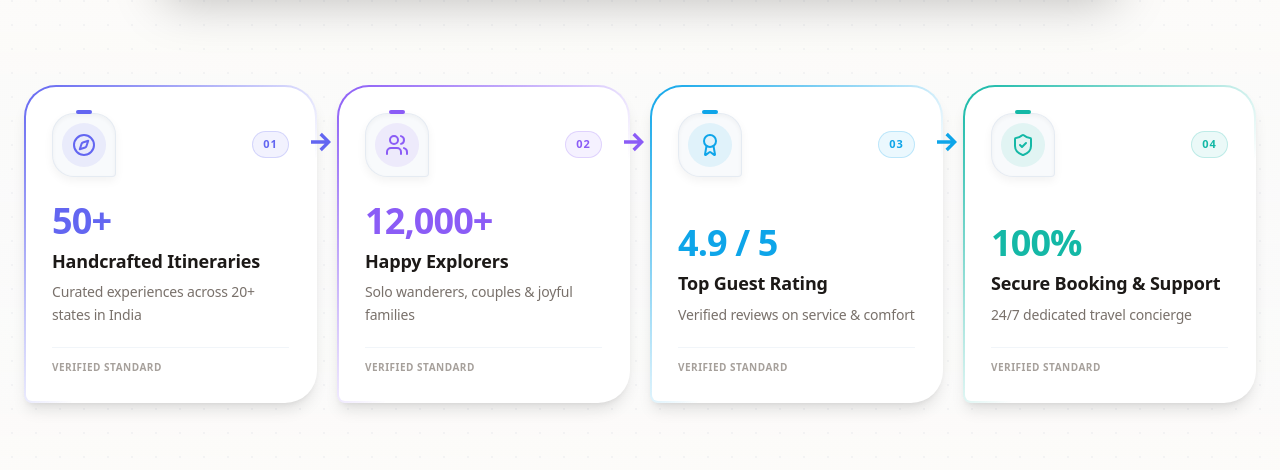
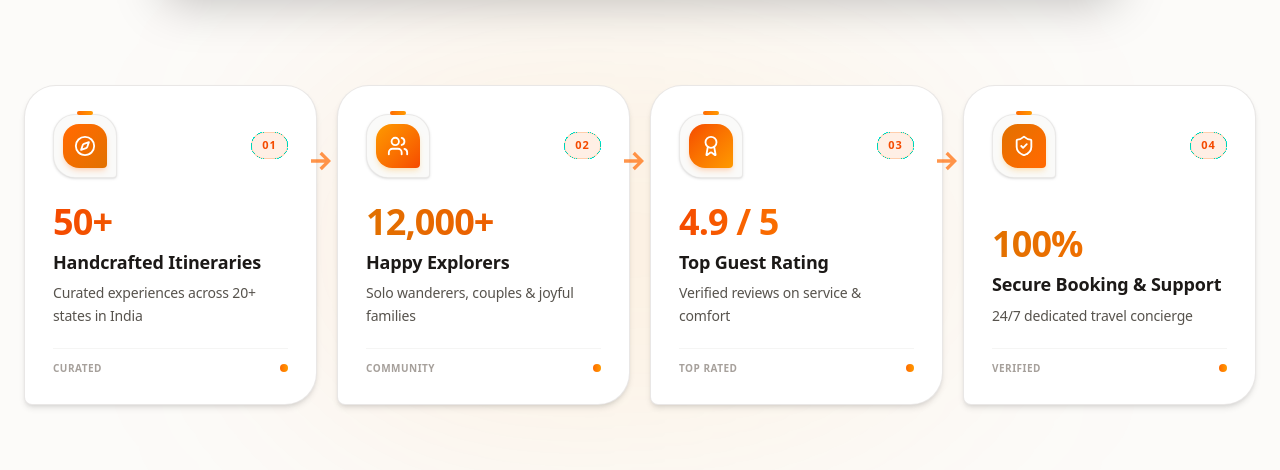
Before and after one commit to aditi334kushwah/travellingwebsite, a Next.js app in the folder frontend/: page / in a window 1280 px wide. Shown: the part 862-1332 px from the top of the page. Built offline with nearby package versions, Linux system fonts and the light colour scheme; no server answers.

Commit message:
style(stats): align infographic cards theme strictly with TripNova warm orange/amber brand palette

```diff
--- a/frontend/src/components/home/TrustStatsSection.tsx
+++ b/frontend/src/components/home/TrustStatsSection.tsx
@@ -9,49 +9,57 @@ const STATS = [
     number: "50+",
     label: "Handcrafted Itineraries",
     desc: "Curated experiences across 20+ states in India",
-    color: "#6366f1", // Indigo
-    dotBorder: "border-[#6366f1]",
-    accentBg: "bg-[#6366f1]/10 text-[#6366f1]",
-    arrowColor: "text-[#6366f1]",
+    gradient: "from-orange-500 to-amber-500",
+    textGradient: "from-orange-600 to-amber-600 dark:from-orange-400 dark:to-amber-400",
+    borderHover: "hover:border-orange-500/50",
+    iconBg: "bg-gradient-to-br from-orange-500 to-amber-600 text-white",
+    shadow: "shadow-orange-500/20",
+    tag: "CURATED",
   },
   {
     icon: Users,
     number: "12,000+",
     label: "Happy Explorers",
     desc: "Solo wanderers, couples & joyful families",
-    color: "#8b5cf6", // Purple
-    dotBorder: "border-[#8b5cf6]",
-    accentBg: "bg-[#8b5cf6]/10 text-[#8b5cf6]",
-    arrowColor: "text-[#8b5cf6]",
+    gradient: "from-amber-500 to-orange-600",
+    textGradient: "from-amber-600 to-orange-600 dark:from-amber-400 dark:to-orange-400",
+    borderHover: "hover:border-amber-500/50",
+    iconBg: "bg-gradient-to-br from-amber-500 to-orange-600 text-white",
+    shadow: "shadow-amber-500/20",
+    tag: "COMMUNITY",
   },
   {
     icon: Award,
     number: "4.9 / 5",
     label: "Top Guest Rating",
     desc: "Verified reviews on service & comfort",
-    color: "#0ea5e9", // Sky Blue
-    dotBorder: "border-[#0ea5e9]",
-    accentBg: "bg-[#0ea5e9]/10 text-[#0ea5e9]",
-    arrowColor: "text-[#0ea5e9]",
+    gradient: "from-orange-600 to-amber-500",
+    textGradient: "from-orange-600 to-amber-500 dark:from-orange-400 dark:to-amber-400",
+    borderHover: "hover:border-orange-500/50",
+    iconBg: "bg-gradient-to-br from-orange-600 to-amber-500 text-white",
+    shadow: "shadow-orange-500/20",
+    tag: "TOP RATED",
   },
   {
     icon: ShieldCheck,
     number: "100%",
     label: "Secure Booking & Support",
     desc: "24/7 dedicated travel concierge",
-    color: "#14b8a6", // Teal
-    dotBorder: "border-[#14b8a6]",
-    accentBg: "bg-[#14b8a6]/10 text-[#14b8a6]",
-    arrowColor: "text-[#14b8a6]",
+    gradient: "from-amber-600 to-orange-500",
+    textGradient: "from-amber-600 to-orange-500 dark:from-amber-400 dark:to-orange-400",
+    borderHover: "hover:border-amber-500/50",
+    iconBg: "bg-gradient-to-br from-amber-600 to-orange-500 text-white",
+    shadow: "shadow-amber-500/20",
+    tag: "VERIFIED",
   },
 ];
 
 export default function TrustStatsSection() {
   return (
-    <section className="relative py-16 sm:py-24 bg-gradient-to-b from-[#fcfbf9] via-slate-50/50 to-[#fcfbf9] dark:from-[#09090b] dark:via-stone-900/40 dark:to-[#09090b] border-y border-stone-200/70 dark:border-stone-800/80 overflow-hidden">
+    <section className="relative py-16 sm:py-24 bg-[#fcfbf9] dark:bg-[#09090b] border-y border-stone-200/70 dark:border-stone-800/80 overflow-hidden">
 
-      {/* Background Soft Ambient Light */}
-      <div className="absolute inset-0 bg-[radial-gradient(#e5e7eb_1px,transparent_1px)] dark:bg-[radial-gradient(#27272a_1px,transparent_1px)] [background-size:24px_24px] pointer-events-none opacity-40" />
+      {/* Subtle Warm Amber Glow Backdrop */}
+      <div className="absolute top-1/2 left-1/2 -translate-x-1/2 -translate-y-1/2 w-[700px] h-[350px] bg-gradient-to-r from-orange-500/10 via-amber-500/10 to-orange-500/5 rounded-full blur-[120px] pointer-events-none" />
 
       <div className="relative z-10 max-w-7xl mx-auto px-4 sm:px-6">
 
@@ -62,82 +70,55 @@ export default function TrustStatsSection() {
             const isLast = i === STATS.length - 1;
 
             return (
-              <FadeUp key={i} delay={i * 0.12} className="relative flex flex-col h-full">
+              <FadeUp key={i} delay={i * 0.1} className="relative flex flex-col h-full">
 
-                {/* Connecting Process Arrow for Desktop */}
+                {/* Connecting Process Arrow for Desktop in Warm Brand Orange */}
                 {!isLast && (
-                  <div className="hidden lg:flex absolute -right-3.5 top-[18%] -translate-y-1/2 z-20 items-center justify-center">
+                  <div className="hidden lg:flex absolute -right-3.5 top-[24%] -translate-y-1/2 z-20 items-center justify-center">
                     <svg
                       width="20"
                       height="20"
                       viewBox="0 0 24 24"
                       fill="currentColor"
-                      className={`${stat.arrowColor} transition-transform group-hover:translate-x-0.5`}
+                      className="text-orange-500/70 transition-transform group-hover:translate-x-0.5"
                     >
                       <path d="M13.025 1l-2.847 2.828 6.176 6.172h-16.354v4h16.354l-6.176 6.172 2.847 2.828 10.975-11z" />
                     </svg>
                   </div>
                 )}
 
-                {/* Main Card with Custom Infographic Contour */}
+                {/* Main Card with Infographic Asymmetrical Leaf Contour */}
                 <div
-                  className="group relative flex flex-col justify-between h-full p-6 sm:p-7 bg-white dark:bg-stone-900 shadow-lg hover:shadow-2xl transition-all duration-300 hover:-translate-y-1.5"
+                  className={`group relative flex flex-col justify-between h-full p-6 sm:p-7 bg-white dark:bg-stone-900 border border-stone-200/90 dark:border-stone-800/90 ${stat.borderHover} shadow-md hover:shadow-2xl hover:shadow-orange-500/15 transition-all duration-300 hover:-translate-y-1.5`}
                   style={{
-                    borderRadius: "32px 32px 32px 8px", // Infographic leaf contour
+                    borderRadius: "32px 32px 32px 8px", // Asymmetrical leaf contour
                   }}
                 >
-                  {/* Decorative Outer Border / Outline Path */}
-                  <div
-                    className="absolute inset-0 pointer-events-none transition-colors duration-300"
-                    style={{
-                      borderRadius: "32px 32px 32px 8px",
-                      border: "2px solid transparent",
-                      backgroundImage: `linear-gradient(white, white), linear-gradient(135deg, ${stat.color} 0%, transparent 60%)`,
-                      backgroundOrigin: "border-box",
-                      backgroundClip: "padding-box, border-box",
-                    }}
-                  />
-
                   {/* Top Bar with Dotted Outline + Leaf Inner Cutout */}
                   <div className="relative z-10 flex items-center justify-between mb-6">
 
-                    {/* Inner Teardrop / Leaf Icon Container (Matching the Reference) */}
+                    {/* Inner Teardrop / Leaf Icon Container with Warm Brand Gradient */}
                     <div
-                      className="relative w-16 h-16 rounded-[22px_22px_4px_22px] bg-slate-50 dark:bg-stone-800 shadow-inner flex items-center justify-center border border-slate-200/80 dark:border-stone-700/80 group-hover:scale-108 transition-all duration-300"
-                      style={{
-                        boxShadow: "inset 0 2px 4px rgba(0,0,0,0.04), 0 4px 10px rgba(0,0,0,0.05)",
-                      }}
+                      className="relative w-16 h-16 rounded-[22px_22px_4px_22px] bg-stone-50 dark:bg-stone-800/90 shadow-sm flex items-center justify-center border border-stone-200/80 dark:border-stone-700/80 group-hover:scale-108 transition-all duration-300"
                     >
-                      {/* Floating Indicator Notch at top border */}
-                      <span
-                        className="absolute -top-1 left-1/2 -translate-x-1/2 w-4 h-1 rounded-full"
-                        style={{ backgroundColor: stat.color }}
-                      />
+                      {/* Floating Notch at top border */}
+                      <span className="absolute -top-1 left-1/2 -translate-x-1/2 w-4 h-1 rounded-full bg-gradient-to-r from-orange-500 to-amber-500" />
 
-                      <div className={`p-2.5 rounded-full ${stat.accentBg} transition-transform group-hover:rotate-6`}>
-                        <Icon size={24} style={{ color: stat.color }} />
+                      {/* Gradient Icon Badge matching TripNova brand */}
+                      <div className={`w-11 h-11 rounded-[16px_16px_4px_16px] ${stat.iconBg} shadow-md ${stat.shadow} flex items-center justify-center transition-transform group-hover:rotate-6`}>
+                        <Icon size={22} />
                       </div>
                     </div>
 
                     {/* Step Indicator Pill */}
-                    <span
-                      className="text-[11px] font-mono font-bold tracking-widest px-2.5 py-1 rounded-full"
-                      style={{
-                        backgroundColor: `${stat.color}15`,
-                        color: stat.color,
-                        border: `1px solid ${stat.color}35`,
-                      }}
-                    >
+                    <span className="text-[11px] font-mono font-bold tracking-widest px-2.5 py-1 rounded-full bg-orange-500/10 text-orange-600 dark:text-orange-400 border border-orange-500/25">
                       0{i + 1}
                     </span>
                   </div>
 
-                  {/* Card Content & Stats */}
+                  {/* Card Content & Numbers in Warm Saffron / Amber Gradient */}
                   <div className="relative z-10 space-y-2 mt-auto">
-                    <h3
-                      className="text-3xl sm:text-4xl font-black font-poppins tracking-tight"
-                      style={{ color: stat.color }}
-                    >
+                    <h3 className={`text-3xl sm:text-4xl font-extrabold font-poppins tracking-tight bg-gradient-to-r ${stat.textGradient} bg-clip-text text-transparent`}>
                       {stat.number}
                     </h3>
 
@@ -145,20 +126,17 @@ export default function TrustStatsSection() {
                       {stat.label}
                     </h4>
 
-                    <p className="text-xs sm:text-sm text-stone-500 dark:text-stone-400 font-poppins leading-relaxed font-light">
+                    <p className="text-xs sm:text-sm text-stone-600 dark:text-stone-400 font-poppins leading-relaxed font-light">
                       {stat.desc}
                     </p>
                   </div>
 
                   {/* Bottom Accent Bar */}
-                  <div className="relative z-10 mt-5 pt-3 border-t border-slate-100 dark:border-stone-800/80 flex items-center justify-between">
-                    <span className="text-[10px] uppercase font-bold tracking-wider text-stone-400 font-poppins">
-                      Verified Standard
+                  <div className="relative z-10 mt-5 pt-3 border-t border-stone-100 dark:border-stone-800/80 flex items-center justify-between">
+                    <span className="text-[10px] uppercase font-bold tracking-wider text-stone-400 dark:text-stone-500 font-poppins">
+                      {stat.tag}
                     </span>
-                    <span
-                      className="w-2 h-2 rounded-full animate-ping"
-                      style={{ backgroundColor: stat.color }}
-                    />
+                    <span className="w-2 h-2 rounded-full bg-gradient-to-r from-orange-500 to-amber-500" />
                   </div>
 
                 </div>
```
